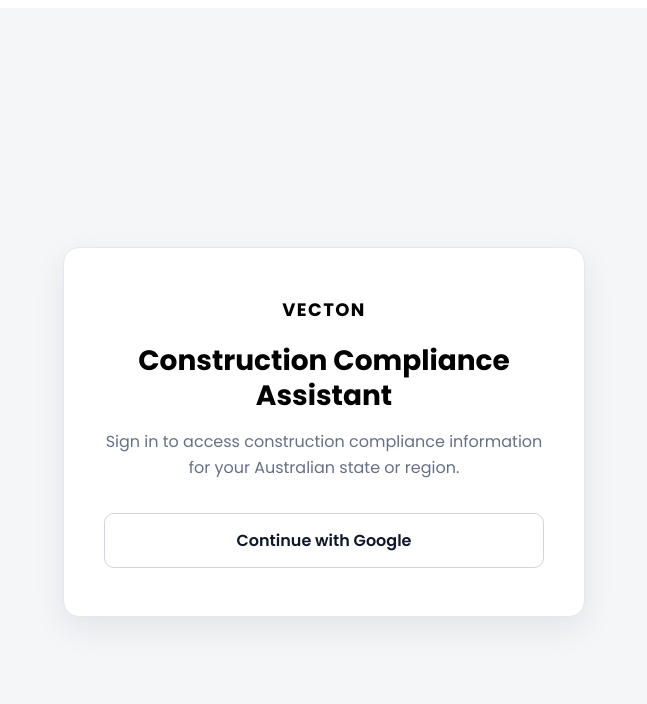
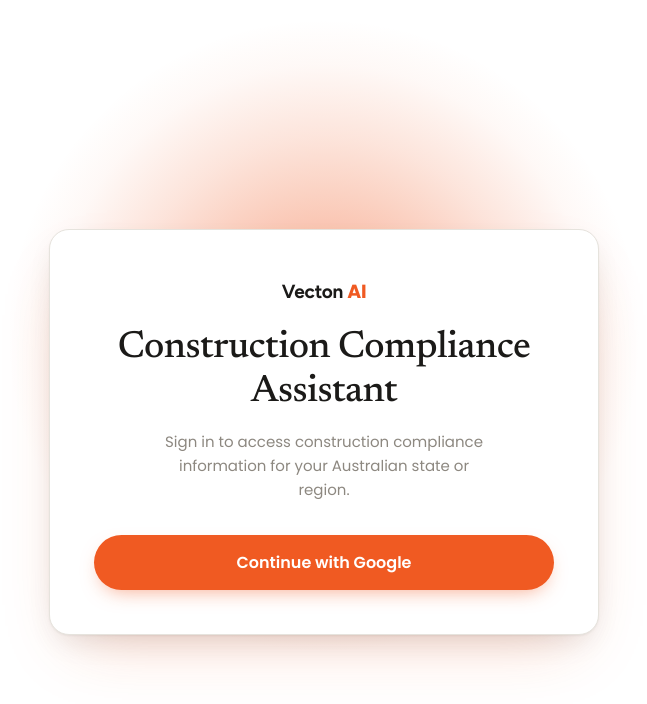
Before and after one commit to hughwalker08/Vecton_AI, a React (Vite) app in the folder frontend/: page / in a window 1280 px wide. Shown: the top 704 px of the page, without its empty margins (316-963 px from the left). Built offline with nearby package versions, Linux system fonts and the light colour scheme; no server answers.

Commit message:
Restyle login page to match home page and chat page

```diff
--- a/frontend/src/pages/LoginPage.css
+++ b/frontend/src/pages/LoginPage.css
@@ -1,70 +1,154 @@
+/* LoginPage.css — uses the same tokens as the chat page */
+
 .login-page {
+  position: relative;
   min-height: 100vh;
+  min-height: 100dvh;
   display: flex;
   align-items: center;
   justify-content: center;
   padding: 24px;
-  background: #f5f6f8;
+  overflow: hidden;
+  background: var(--paper, #fff);
+  color: var(--ink, #1b1a18);
+  font-family: var(--sans, sans-serif);
+}
+
+/* the warm wash that sits behind the greeting on the chat screen.
+   the 78vh cap is what keeps it from being clipped at the top edge
+   on short viewports — it always fades out before it gets there. */
+.login-page::before {
+  content: "";
+  position: absolute;
+  top: 50%;
+  left: 50%;
+  /* wider than the card so the wash actually reads around it, and capped
+     against viewport height so it still fades out before the top edge */
+  width: min(1000px, 140vw, 80vh);
+  aspect-ratio: 1;
+  transform: translate(-50%, -65%);
+  background: radial-gradient(
+    circle,
+    rgba(240, 90, 34, 0.45),
+    rgba(240, 90, 34, 0.34) 24%,
+    rgba(240, 90, 34, 0.16) 44%,
+    rgba(240, 90, 34, 0.04) 60%,
+    rgba(240, 90, 34, 0) 70%
+  );
+  pointer-events: none;
 }
 
 .login-card {
+  position: relative;
   width: 100%;
-  max-width: 440px;
-  padding: 48px 40px;
-  background: #ffffff;
-  border: 1px solid #e4e7ec;
-  border-radius: 16px;
+  max-width: 460px;
+  padding: 52px 44px 44px;
+  background: var(--surface, #fff);
+  border: 1px solid var(--rule, #e6e3dd);
+  border-radius: 20px;
   text-align: center;
-  box-shadow: 0 12px 32px rgba(16, 24, 40, 0.08);
+  box-shadow:
+    var(--shadow-lift, 0 1px 2px rgba(27, 26, 24, 0.05)),
+    0 28px 64px -26px rgba(240, 90, 34, 0.28);
 }
 
+/* wordmark, same weight and family as the sidebar */
 .login-brand {
-  margin-bottom: 20px;
-  font-size: 18px;
+  margin: 0 0 26px;
+  font-family: var(--sans, sans-serif);
+  font-size: 19px;
   font-weight: 700;
-  letter-spacing: 0.08em;
-  text-transform: uppercase;
+  letter-spacing: -0.015em;
+  line-height: 1;
+  text-transform: none;
+  color: var(--ink, #1b1a18);
+}
+
+.login-brand .accent {
+  color: var(--accent, #f05a22);
 }
 
 .login-card h1 {
   margin: 0;
-  font-size: 28px;
-  line-height: 1.25;
+  font-family: var(--serif, 'Newsreader', Georgia, serif);
+  font-size: clamp(30px, 4.4vw, 38px);
+  font-weight: 500;
+  line-height: 1.14;
+  letter-spacing: -0.015em;
+  color: var(--ink, #1b1a18);
 }
 
 .login-description {
-  margin: 16px 0 32px;
-  color: #667085;
-  line-height: 1.6;
+  margin: 16px auto 32px;
+  max-width: 34ch;
+  color: var(--muted, #8d8880);
+  font-size: 15px;
+  line-height: 1.62;
 }
 
 .google-login-button {
+  display: inline-flex;
+  align-items: center;
+  justify-content: center;
+  gap: 10px;
   width: 100%;
-  padding: 14px 20px;
-  border: 1px solid #d0d5dd;
-  border-radius: 10px;
-  background: #ffffff;
-  color: #101828;
+  padding: 15px 22px;
+  border: none;
+  border-radius: 999px;
+  background: var(--accent, #f05a22);
+  color: #fff;
   font: inherit;
   font-weight: 600;
   cursor: pointer;
+  box-shadow: 0 8px 20px -8px rgba(240, 90, 34, 0.55);
   transition:
-    background 0.2s ease,
-    border-color 0.2s ease;
+    filter 0.14s,
+    box-shadow 0.14s,
+    transform 0.14s;
 }
 
 .google-login-button:hover:not(:disabled) {
-  background: #f9fafb;
-  border-color: #98a2b3;
+  filter: brightness(1.06);
+  box-shadow: 0 12px 26px -10px rgba(240, 90, 34, 0.6);
+}
+
+.google-login-button:active:not(:disabled) {
+  transform: translateY(1px);
+}
+
+.google-login-button:focus-visible {
+  outline: 2px solid var(--accent, #f05a22);
+  outline-offset: 3px;
 }
 
 .google-login-button:disabled {
+  opacity: 0.45;
   cursor: not-allowed;
-  opacity: 0.6;
+  box-shadow: none;
+}
+
+.google-login-button svg,
+.google-login-button img {
+  flex: none;
+  width: 18px;
+  height: 18px;
 }
 
 .login-error {
-  margin-top: 16px;
-  color: #b42318;
+  margin-top: 18px;
+  color: #b3261e;
   font-size: 14px;
 }
+
+@media (max-width: 768px) {
+  .login-card {
+    padding: 40px 24px 32px;
+    border-radius: 18px;
+  }
+}
+
+@media (prefers-reduced-motion: reduce) {
+  .google-login-button {
+    transition: none;
+  }
+}
--- a/frontend/src/pages/LoginPage.jsx
+++ b/frontend/src/pages/LoginPage.jsx
@@ -31,7 +31,9 @@
   return (
     <main className="login-page">
       <div className="login-card">
-        <div className="login-brand">Vecton</div>
+        <div className="login-brand">
+          Vecton <span className="accent">AI</span>
+        </div>
 
         <h1>Construction Compliance Assistant</h1>
 
@@ -46,7 +48,7 @@
           onClick={handleGoogleLogin}
           disabled={isLoading}
         >
-          {isLoading ? 'Signing in...' : 'Continue with Google'}
+          {isLoading ? 'Signing in…' : 'Continue with Google'}
         </button>
 
         {error && <p className="login-error">{error}</p>}
```
